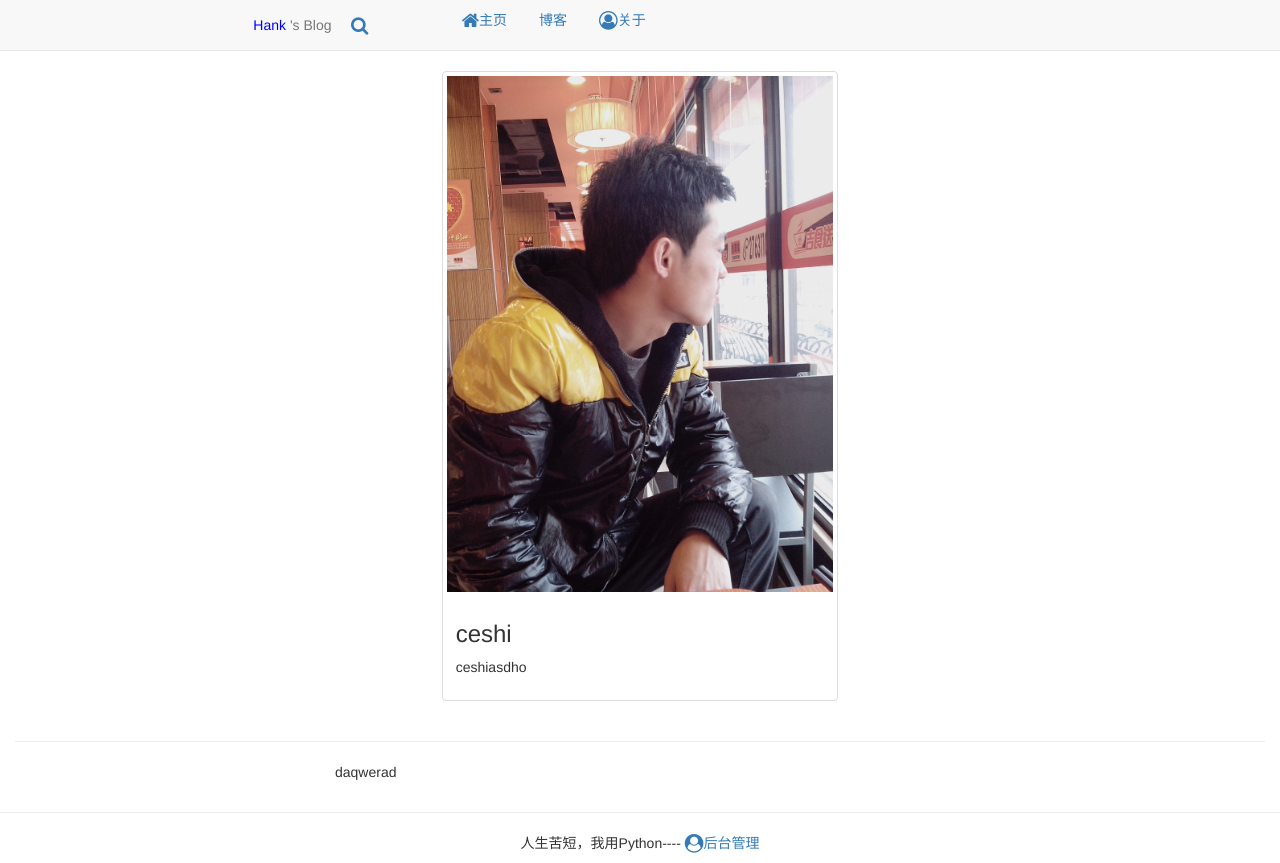
After one commit to 948945476/Blog, a Django app: page /about in a window 1280 px wide. The commit adds this page. Run offline with Django 3.2, Linux system fonts and the light colour scheme; data comes from the database, SQL or seed files in the repository; both versions use the stored data as it was after the commit; some libraries are stand-ins or nearby versions.

Commit message:
about页的增加

```diff
--- a/VenvProjectBlog/VenvProjectBlog/urls.py
+++ b/VenvProjectBlog/VenvProjectBlog/urls.py
@@ -19,7 +19,7 @@ from django.contrib import admin
 from django.conf.urls import include
 urlpatterns = [
     url(r'^admin/', admin.site.urls),
-    url(r'^blog/', include('blog.urls')),
-    url(r'^comment/', include('comments.urls')),
+    url(r'', include('blog.urls')),
+    url(r'', include('comments.urls')),
     url(r'', include('mainpage.urls')),
 ]
--- a/VenvProjectBlog/blog/urls.py
+++ b/VenvProjectBlog/blog/urls.py
@@ -5,9 +5,9 @@ from . import views
 
 app_name = 'blog'
 urlpatterns = [
-	url(r'^$', views.index, name='index'),
-	url(r'^post/(?P<pk>[0-9]+)', views.detail, name='detail'),
-	url(r'^archives/(?P<year>[0-9]{4})/(?P<month>[0-9]{1,2})/$', views.archives, name='archives'),
-	url(r'^category/(?P<pk>[0-9]+)/$', views.category, name='category'),
-	url(r'^search$', views.search, name='search'),
+	url(r'^blog$', views.list, name='list'),
+	url(r'^blog/post/(?P<pk>[0-9]+)$', views.detail, name='detail'),
+	url(r'^blog/archives/(?P<year>[0-9]{4})/(?P<month>[0-9]{1,2})/$', views.archives, name='archives'),
+	url(r'^blog/category/(?P<pk>[0-9]+)/$', views.category, name='category'),
+	url(r'^blog/search$', views.search, name='search'),
 ]
--- a/VenvProjectBlog/comments/urls.py
+++ b/VenvProjectBlog/comments/urls.py
@@ -4,5 +4,5 @@ from . import views
 app_name = 'comments'
 urlpatterns = [
 	# url(r'^comment/post/(?P<pk>[0-9]+)/$', views.post_comment, name='post_comment'),
-	url(r'^post/(?P<pk>[0-9]+)/$', views.post_comment, name='post_comment'),
+	url(r'^comment/post/(?P<pk>[0-9]+)/$', views.post_comment, name='post_comment'),
 ]
--- a/VenvProjectBlog/mainpage/admin.py
+++ b/VenvProjectBlog/mainpage/admin.py
@@ -1,5 +1,6 @@
 from django.contrib import admin
 
 # Register your models here.
-from .models import mainpage
+from .models import mainpage,about
 admin.site.register(mainpage)
+admin.site.register(about)
--- a/VenvProjectBlog/mainpage/models.py
+++ b/VenvProjectBlog/mainpage/models.py
@@ -13,6 +13,10 @@ class mainpage(models.Model):
 	author = models.ForeignKey(User)
 	def __str__(self):
 		return self.title
-
 	class Meta:
 		ordering = ['-create_time',]
+
+class about(models.Model):
+	pictitle = models.CharField(max_length=50)
+	pictxt = models.TextField()
+	about = models.TextField()
--- a/VenvProjectBlog/mainpage/urls.py
+++ b/VenvProjectBlog/mainpage/urls.py
@@ -3,5 +3,6 @@ from . import views
 
 app_name="mainpage"
 urlpatterns=[
-	url(r'^$', views.pagetxt, name='pagetxt'),
+	url(r"^[index]?$", views.pagetxt, name='pagetxt'),
+	url(r'^about', views.pageabout, name='pageabout'),
 ]
--- a/VenvProjectBlog/mainpage/views.py
+++ b/VenvProjectBlog/mainpage/views.py
@@ -3,7 +3,7 @@ from django.shortcuts import render
 
 # Create your views here.
 from django.shortcuts import get_object_or_404
-from .models import mainpage
+from .models import mainpage,about
 import markdown
 
 def pagetxt(request):
@@ -13,3 +13,15 @@ def pagetxt(request):
 		'markdown.extensions.codehilite',
 		'markdown.extensions.toc'])
 	return render(request, 'blog/main.html', context={'main':main})
+
+def pageabout(request):
+	main =get_object_or_404(about,pk=1)
+	main.pictxt = markdown.markdown(main.pictxt, extensions=[
+		'markdown.extensions.extra',
+		'markdown.extensions.codehilite',
+		'markdown.extensions.toc'])
+	main.about = markdown.markdown(main.about, extensions=[
+		'markdown.extensions.extra',
+		'markdown.extensions.codehilite',
+		'markdown.extensions.toc'])
+	return render(request, 'blog/about.html', context={'main':main})
--- a/VenvProjectBlog/templates/basemain.html
+++ b/VenvProjectBlog/templates/basemain.html
@@ -40,10 +40,9 @@
 								</div>
 								<div class="col-md-8 col-sm-8 col-xs-12">
 			  						<ul class="nav nav-pills">
-			  							<li role="presentation"><a href="" title="主页"><i class="fa fa-home fa-lg"></i>Home</a></li>
-			  							<li role="presentation"><a href="{% url 'blog:index' %}" title="博客"><span><class="fa fa-book fa-lg"></i>Blog</span></a></li>
-			  							<li role="presentation"><a href="#" title="小游戏"><i class="fa fa-soccer-ball-o fa-lg"></i>Game</a></li>
-			  							<li role="presentation"><a href="#" title="关于作者"><i class="fa fa-user-circle-o fa-lg"></i>About</a></li>
+			  							<li role="presentation"><a href="{% url 'mainpage:pagetxt' %}" title="主页"><i class="fa fa-home fa-lg"></i>主页</a></li>
+			  							<li role="presentation"><a href="{% url 'blog:list' %}" title="博客"><span><class="fa fa-book fa-lg"></i>博客</span></a></li>
+			  							<li role="presentation"><a href="{% url 'mainpage:pageabout' %}" title="关于作者"><i class="fa fa-user-circle-o fa-lg"></i>关于</a></li>
 									</ul>
 								</div>
 							</div>
--- /dev/null
+++ b/VenvProjectBlog/templates/blog/about.html
@@ -0,0 +1,24 @@
+{% extends 'basemain.html' %}
+{% block basemain %}
+<div class="row">
+	<div class="col-md-4 col-sm-3 col-xs-1"></div>
+	<div class="col-md-4 col-sm-6 col-xs-10">
+		    <div class="thumbnail">
+		      <img src="/Img/me.jpg">
+		      <div class="caption">
+		        <h3>{{main.pictitle}}</h3>
+		        <p>{{main.pictxt|safe}}</p>
+		      </div>
+			</div>
+	</div>
+	<div class="col-md-4 col-sm-3 col-xs-1"></div>
+</div>
+<hr />
+<div class="row">
+	<div class="col-md-3 col-sm-2 col-xs-0"></div>
+	<div class="col-md-6 col-sm-8 col-xs-12">
+		{{main.about|safe}}
+	</div>
+	<div class="col-md-3 col-sm-2 col-xs-0"></div>
+</div>
+{% endblock basemain %}
--- a/VenvProjectBlog/templates/blog/main.html
+++ b/VenvProjectBlog/templates/blog/main.html
@@ -6,8 +6,8 @@
 		<div class="jumbotron">
 		  <h1>{{main.title}}</h1>
 		  	{{ main.body|safe }}
-		  <p><a class="btn btn-primary btn-lg" href="#" role="button">Learn more</a></p>
 		</div>
+		<div class="well well-sm"><p style="text-align: right">编辑时间:{{main.create_time}}&nbsp;&nbsp;&nbsp;&nbsp;作者:{{main.author}}</p></div>
 	</div>
 	<div class="col-md-2 col-sm-1 col-xs-0"></div>
 </div>
```
Also changed, not shown: VenvProjectBlog/blog/views.py (+6 -6 lines), VenvProjectBlog/Img/me.jpg (added), VenvProjectBlog/db.sqlite3, VenvProjectBlog/mainpage/migrations/0002_about.py (added), VenvProjectBlog/templates/blog/list.html (renamed from VenvProjectBlog/templates/blog/index.html).
